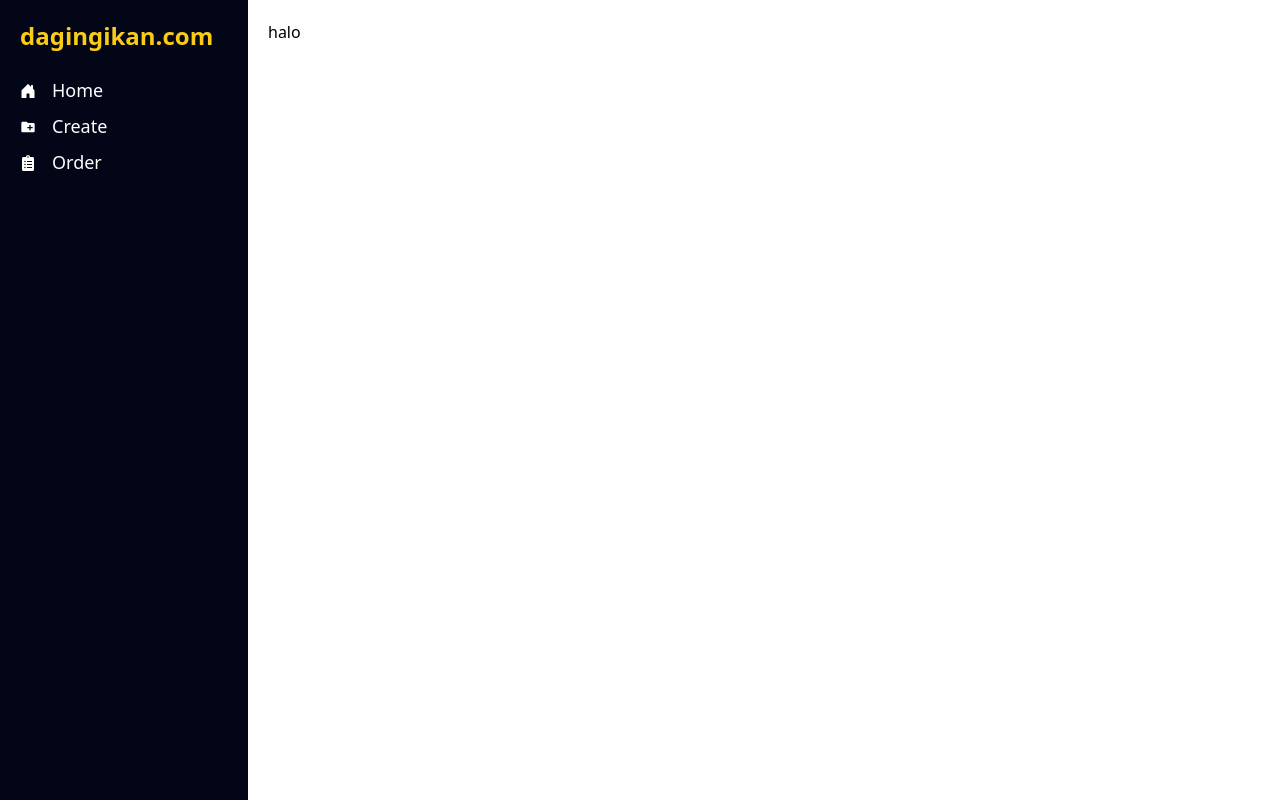
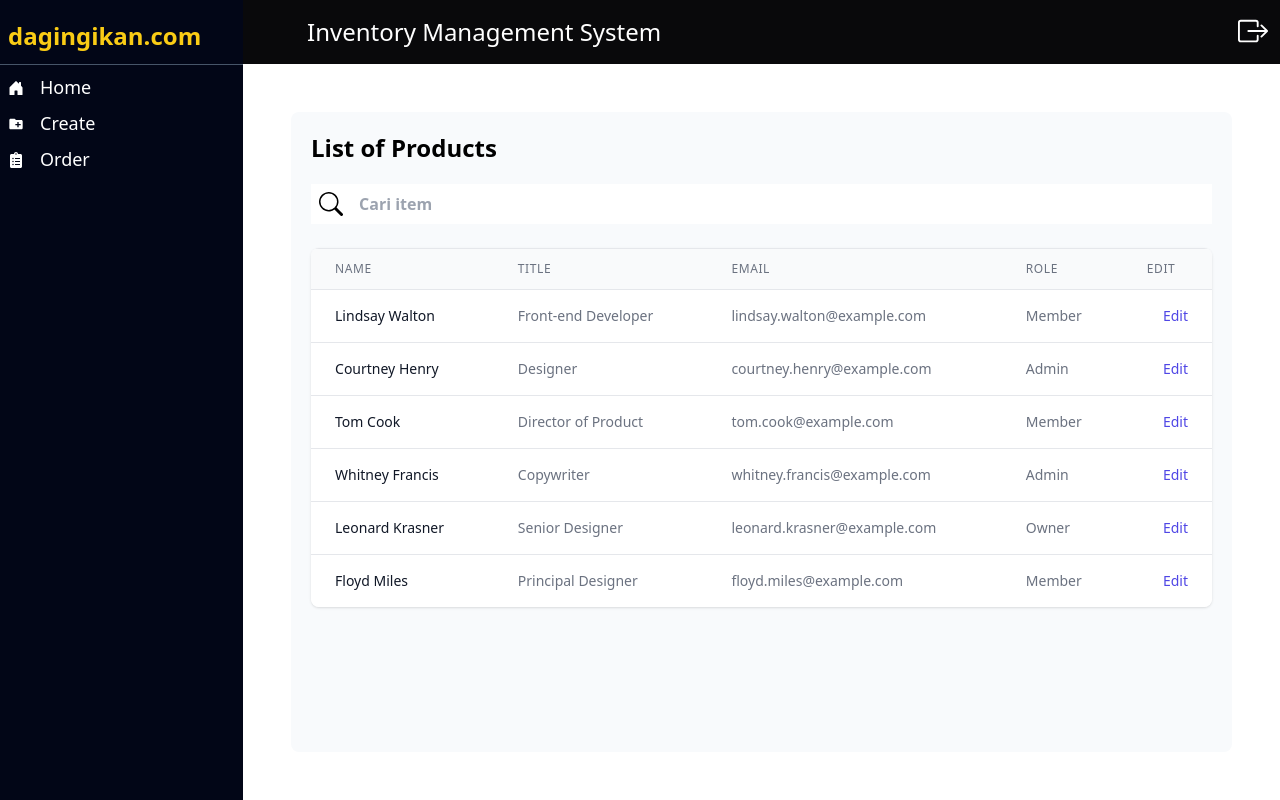
Before and after one commit to vnnico/dagingikan, a React (Vite) app in the folder frontend/: page /admin in a window 1280 px wide. Built offline with nearby package versions, Linux system fonts and the light colour scheme; no server answers.

Commit message:
feat: View Product in Admin Dashboard

```diff
--- a/frontend/src/App.jsx
+++ b/frontend/src/App.jsx
@@ -5,8 +5,8 @@ import Register from "./pages/Register";
 import Login from "./pages/Login";
 import Single from "./pages/Single";
 import Dashboard from "./layouts/Dashboard";
-import Admin from "./pages/admin/Admin";
 import Add from "./pages/admin/Add";
+import View from "./pages/admin/View";
 
 function App() {
   return (
@@ -48,7 +48,7 @@ function App() {
           path="/admin"
           element={
             <Dashboard>
-              <Admin></Admin>
+              <View></View>
             </Dashboard>
           }
         ></Route>
--- a/frontend/src/components/Search.jsx
+++ b/frontend/src/components/Search.jsx
@@ -1,16 +1,16 @@
 import { BsSearch } from "react-icons/bs";
 
-const Search = () => {
+const Search = ({ placeholder }) => {
   return (
     <form action="" className="pt-5">
-      <div className="container bg-white w-1/3 max-md:w-full flex">
+      <div className="container bg-white w-full max-md:w-full flex">
         <button className="text-black text-2xl mx-2" type="submit">
           <BsSearch></BsSearch>
         </button>
         <input
           type="text"
           className="flex-1 p-2 font-semibold border-none focus:outline-none"
-          placeholder="Cari daging disini"
+          placeholder={placeholder}
         />
       </div>
     </form>
--- /dev/null
+++ b/frontend/src/components/admin/AdminHeader.jsx
@@ -0,0 +1,14 @@
+import LogoutButton from "../LogoutButton";
+
+const AdminHeader = () => {
+  return (
+    <div className="py-4 bg-zinc-950 flex">
+      <p className="text-2xl text-white px-16">Inventory Management System</p>
+      <span className="ms-auto">
+        <LogoutButton></LogoutButton>
+      </span>
+    </div>
+  );
+};
+
+export default AdminHeader;
--- /dev/null
+++ b/frontend/src/components/admin/Table.jsx
@@ -0,0 +1,97 @@
+const users = [
+  {
+    name: "Lindsay Walton",
+    title: "Front-end Developer",
+    email: "lindsay.walton@example.com",
+    role: "Member",
+  },
+  {
+    name: "Courtney Henry",
+    title: "Designer",
+    email: "courtney.henry@example.com",
+    role: "Admin",
+  },
+  {
+    name: "Tom Cook",
+    title: "Director of Product",
+    email: "tom.cook@example.com",
+    role: "Member",
+  },
+  {
+    name: "Whitney Francis",
+    title: "Copywriter",
+    email: "whitney.francis@example.com",
+    role: "Admin",
+  },
+  {
+    name: "Leonard Krasner",
+    title: "Senior Designer",
+    email: "leonard.krasner@example.com",
+    role: "Owner",
+  },
+  {
+    name: "Floyd Miles",
+    title: "Principal Designer",
+    email: "floyd.miles@example.com",
+    role: "Member",
+  },
+];
+const Table = () => {
+  return (
+    <div className="w-full mx-auto py-6">
+      <div className="bg-white shadow overflow-hidden sm:rounded-lg">
+        <div className="border-t border-gray-200">
+          <table className="min-w-full divide-y divide-gray-200">
+            <thead className="bg-gray-50">
+              <tr>
+                <th className="px-6 py-3 text-left text-xs font-medium text-gray-500 uppercase tracking-wider">
+                  Name
+                </th>
+                <th className="px-6 py-3 text-left text-xs font-medium text-gray-500 uppercase tracking-wider">
+                  Title
+                </th>
+                <th className="px-6 py-3 text-left text-xs font-medium text-gray-500 uppercase tracking-wider">
+                  Email
+                </th>
+                <th className="px-6 py-3 text-left text-xs font-medium text-gray-500 uppercase tracking-wider">
+                  Role
+                </th>
+                <th className="px-6 py-3 text-left text-xs font-medium text-gray-500 uppercase tracking-wider">
+                  Edit
+                </th>
+              </tr>
+            </thead>
+            <tbody className="bg-white divide-y divide-gray-200">
+              {users.map((user, index) => (
+                <tr key={index}>
+                  <td className="px-6 py-4 whitespace-nowrap text-sm font-medium text-gray-900">
+                    {user.name}
+                  </td>
+                  <td className="px-6 py-4 whitespace-nowrap text-sm text-gray-500">
+                    {user.title}
+                  </td>
+                  <td className="px-6 py-4 whitespace-nowrap text-sm text-gray-500">
+                    {user.email}
+                  </td>
+                  <td className="px-6 py-4 whitespace-nowrap text-sm text-gray-500">
+                    {user.role}
+                  </td>
+                  <td className="px-6 py-4 whitespace-nowrap text-right text-sm font-medium">
+                    <a
+                      href="#"
+                      className="text-indigo-600 hover:text-indigo-900"
+                    >
+                      Edit
+                    </a>
+                  </td>
+                </tr>
+              ))}
+            </tbody>
+          </table>
+        </div>
+      </div>
+    </div>
+  );
+};
+
+export default Table;
--- a/frontend/src/layouts/Dashboard.jsx
+++ b/frontend/src/layouts/Dashboard.jsx
@@ -1,6 +1,7 @@
 import { useState } from "react";
 import { RxHamburgerMenu } from "react-icons/rx";
 import NavList from "../components/admin/NavList";
+import AdminHeader from "../components/admin/AdminHeader";
 
 const Dashboard = ({ children }) => {
   const [isOpenSide, setIsOpenSide] = useState(false);
@@ -10,29 +11,32 @@ const Dashboard = ({ children }) => {
   };
   return (
     <div className="flex">
-      <div className="flex flex-col bg-slate-950 min-h-screen md:w-[300px] p-5 text-white">
-        <h1 className="text-yellow-400 font-semibold text-2xl md:block hidden mb-3">
+      <div className="flex flex-col bg-slate-950 min-h-screen md:w-[300px] py-5 text-white">
+        <h1 className="text-yellow-400 font-semibold text-2xl md:block hidden mb-3 px-2">
           dagingikan.com
         </h1>
 
-        <div className="py-3 w-[150px] md:block hidden">
+        <div className="bg-slate-600 w-full h-[1px] md:block hidden "></div>
+
+        <div className="p-2 w-[150px] md:block hidden">
           <NavList></NavList>
         </div>
 
         <button
-          className="text-yellow-400 text-2xl md:hidden"
+          className="text-yellow-400 text-2xl md:hidden px-3"
           onClick={openSide}
         >
           <RxHamburgerMenu></RxHamburgerMenu>
         </button>
         {isOpenSide && (
-          <div className="py-3 w-[150px] md:hidden">
+          <div className="px-3 mt-4 w-[150px] md:hidden">
             <NavList></NavList>
           </div>
         )}
       </div>
-      <div className="w-full p-5 ">
-        <div className=" h-full flex ">{children}</div>
+      <div className="flex flex-col w-full">
+        <AdminHeader></AdminHeader>
+        <div className=" h-full flex p-12 ">{children}</div>
       </div>
     </div>
   );
--- a/frontend/src/pages/admin/Admin.jsx
+++ /dev/null
@@ -1,9 +0,0 @@
-const Admin = () => {
-  return (
-    <div className="flex">
-      <h1>halo</h1>
-    </div>
-  );
-};
-
-export default Admin;
--- /dev/null
+++ b/frontend/src/pages/admin/View.jsx
@@ -0,0 +1,14 @@
+import Table from "../../components/admin/Table";
+import Search from "../../components/Search";
+
+const View = () => {
+  return (
+    <div className="bg-slate-50 rounded-lg p-5 w-full flex flex-col">
+      <h1 className="text-2xl font-semibold ">List of Products</h1>
+      <Search placeholder="Cari item"></Search>
+      <Table></Table>
+    </div>
+  );
+};
+
+export default View;
--- a/frontend/src/sections/SearchSection.jsx
+++ b/frontend/src/sections/SearchSection.jsx
@@ -4,7 +4,7 @@ const SearchSection = () => {
   return (
     <div className="bg-yellow-300 pb-7  max-md:px-3">
       <div className="container mx-auto">
-        <Search></Search>
+        <Search placeholder="Cari daging disini"></Search>
       </div>
     </div>
   );
```
